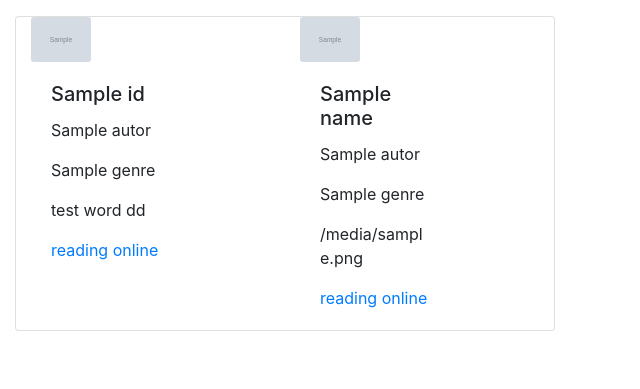
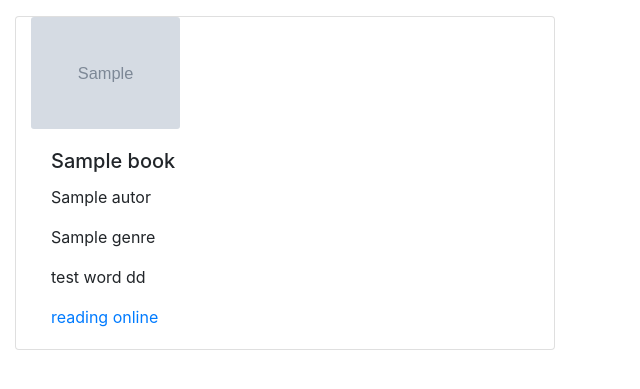
Before and after one commit to Michael-Zapivahin/Library_parsing, a Python web app: template templates/template.html in a window 1280 px wide. Shown: the part 38-427 px from the top of the page, without its empty margins (0-640 px from the left). Run offline with Jinja, Linux system fonts and the light colour scheme; the template is opened without the code that fills it: most values are stand-ins (such as "Sample title", 1, 10 or a date in 2020); grey boxes marked "Sample" are stand-in pictures.

Commit message:
add loop

```diff
--- a/templates/template.html
+++ b/templates/template.html
@@ -27,41 +27,30 @@
       </ul>
     </nav>
     <div class="card-colums">
-            {% for book in books %}
+        {% for column in books %}
+        {% for book in column %}
         <div class="col">
             <div class="card mb-3" style="max-width: 540px;">
                 <div class="row no-gutters">
                     <div class="col">
                         <div class="col-md-4">
-                                <img src="../{{book[0].image}}" class="card-img" alt="{{ book.image }}">
+                            <img src="../{{book.image}}" class="card-img" alt="{{ book.image }}">
                         </div>
                         <div class="col-md-8">
                             <div class="card-body">
-                                    <h5 class="card-title">{{ book[0].title}}</h5>
-                                    <p class="card-text">{{ book[0].autor }}</p>
-                                    <p class="card-text">{{ book[0].genre }}</p>
-                                    <p class="card-text">test word  dd</p>
-                                    <a href="https://tululu.org/b{{book[0].book_id}}/" title="Reading online">reading online</a>
-                                </div>
-                            </div>
-                        </div>
-                        <div class="col">
-                            <div class="col-md-4">
-                                <img src="../{{book[1].image}}" class="card-img" alt="{{ book.image }}">
-                            </div>
-                            <div class="col-md-8">
-                                <div class="card-body">
-                                    <h5 class="card-title">{{ book[1].title}}</h5>
-                                    <p class="card-text">{{ book[1].autor }}</p>
-                                    <p class="card-text">{{ book[1].genre }}</p>
-                                    <p class="card-text">{{ book[1].image }}</p>
-                                    <a href="https://tululu.org/b{{book[1].book_id}}/" title="Reading online">reading online</a>
+                                <h5 class="card-title">{{ book.title}}</h5>
+                                <p class="card-text">{{ book.autor }}</p>
+                                <p class="card-text">{{ book.genre }}</p>
+                                <p class="card-text">test word dd</p>
+                                <a href="https://tululu.org/b{{book[0].book_id}}/" title="Reading online">reading
+                                    online</a>
                             </div>
                         </div>
                     </div>
                 </div>
             </div>
         </div>
+        {% endfor %}
         {% endfor %}
     </div>
 
```
Lines whose indentation alone changed are shown as unchanged.
